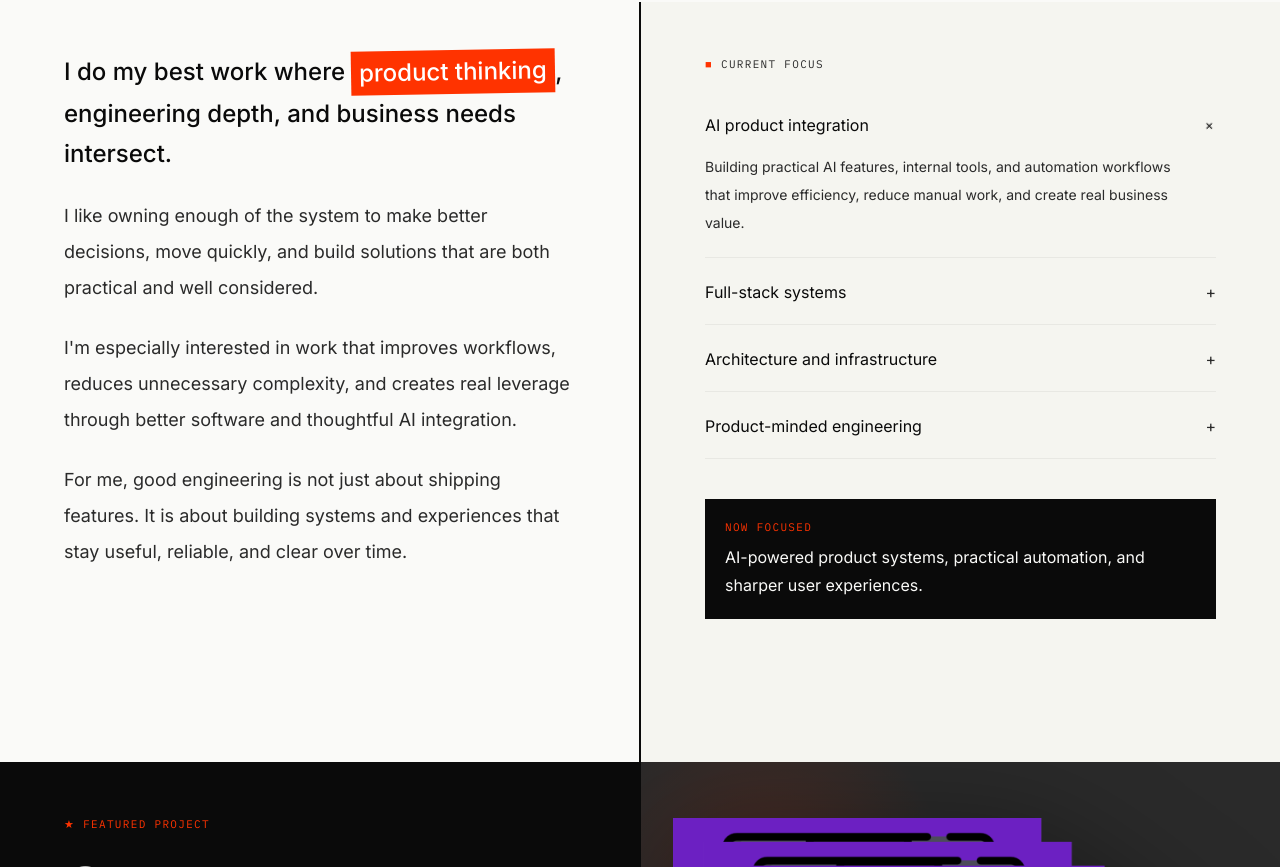
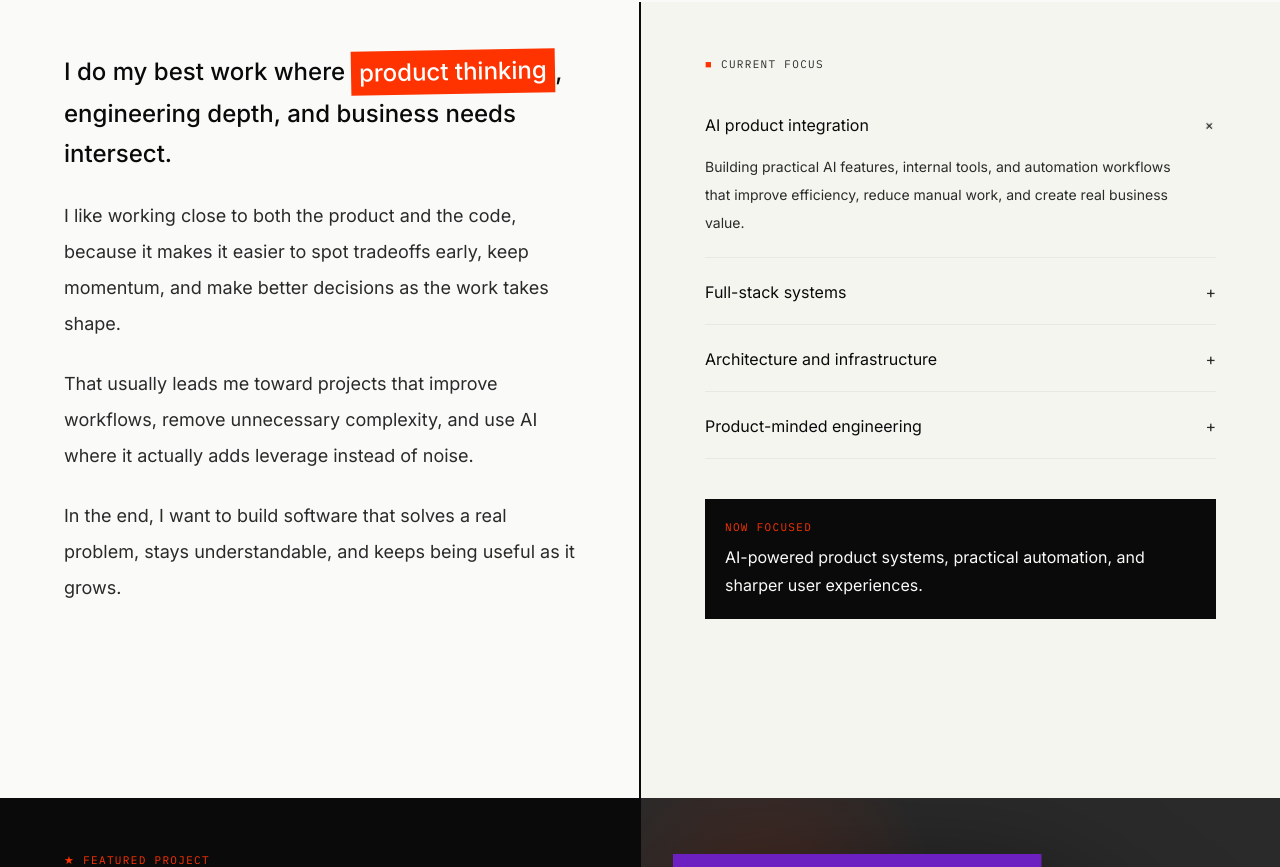
Before and after one commit to leonyanagida/leonyanagida.com, a Next.js app: page / in a window 1280 px wide. Shown: the part 913-1780 px from the top of the page. Built offline with nearby package versions, Linux system fonts and the light colour scheme.

Commit message:
Refactor About section content for clarity and improved expression of engineering philosophy

```diff
--- a/src/app/page.tsx
+++ b/src/app/page.tsx
@@ -192,19 +192,18 @@ export default function App() {
               , engineering depth, and business needs intersect.
             </p>
             <p className="mb-6 text-lg leading-9 text-[#2a2a2a]">
-              I like owning enough of the system to make better decisions, move
-              quickly, and build solutions that are both practical and well
-              considered.
+                I like working close to both the product and the code, because
+                it makes it easier to spot tradeoffs early, keep momentum, and
+                make better decisions as the work takes shape.
             </p>
             <p className="mb-6 text-lg leading-9 text-[#2a2a2a]">
-              I&apos;m especially interested in work that improves workflows,
-              reduces unnecessary complexity, and creates real leverage through
-              better software and thoughtful AI integration.
+                That usually leads me toward projects that improve workflows,
+                remove unnecessary complexity, and use AI where it actually adds
+                leverage instead of noise.
             </p>
             <p className="text-lg leading-9 text-[#2a2a2a]">
-              For me, good engineering is not just about shipping features. It
-              is about building systems and experiences that stay useful,
-              reliable, and clear over time.
+                In the end, I want to build software that solves a real problem,
+                stays understandable, and keeps being useful as it grows.
             </p>
           </div>
 
@@ -396,10 +395,6 @@ export default function App() {
               <span className="h-2 w-2 rounded-full bg-[#00ff66]" />
               Online Now
             </div>
-
-            <blockquote className="font-space mt-10 border-t-2 border-[#e8e8e3] pt-8 text-2xl font-medium leading-9 tracking-[-0.02em] text-[#2a2a2a] italic">
-              &ldquo;The best products don&apos;t just work well. They make the right thing feel obvious.&rdquo;
-            </blockquote>
           </div>
         </div>
 
```
